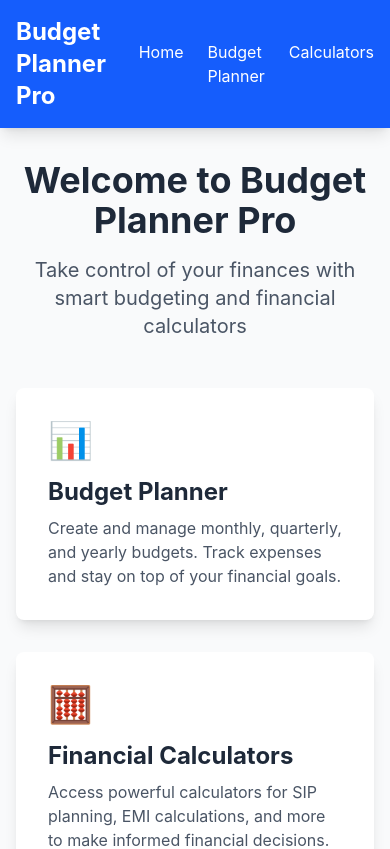
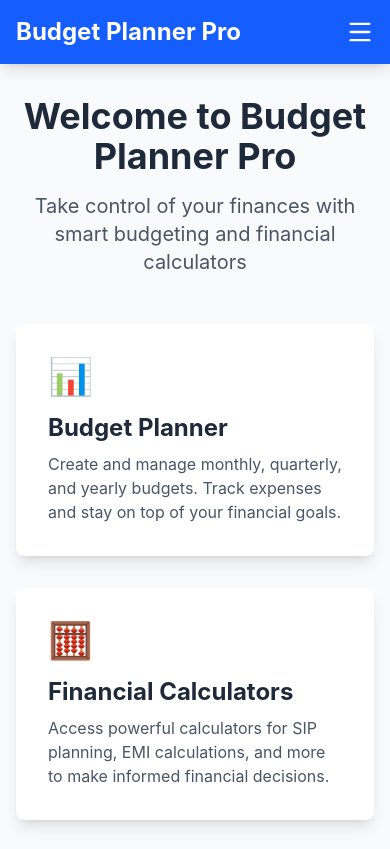
Before and after one commit to abhisri17/budget-planner-app, a React (Vite) app in the folder frontend/: page / in a window 390 px wide. Shown: the top 849 px of the page. Built offline with nearby package versions, Linux system fonts and the light colour scheme.

Commit message:
feat: add mobile navigation with hamburger menu to Header component

```diff
--- a/frontend/package.json
+++ b/frontend/package.json
@@ -12,6 +12,7 @@
   "dependencies": {
     "axios": "^1.13.2",
     "date-fns": "^4.1.0",
+    "lucide-react": "^0.553.0",
     "react": "^19.1.1",
     "react-dom": "^19.1.1",
     "react-router-dom": "^7.9.5",
--- a/frontend/src/components/layout/Header.tsx
+++ b/frontend/src/components/layout/Header.tsx
@@ -1,23 +1,69 @@
+import { useState } from 'react';
 import { Link } from 'react-router-dom';
+import { Menu, X } from 'lucide-react';
 
 const Header = () => {
+  const [isOpen, setIsOpen] = useState(false);
+
+  const toggleMenu = () => {
+    setIsOpen(!isOpen);
+  };
+
+  const navItems = [
+    { label: 'Home', path: '/' },
+    { label: 'Budget Planner', path: '/budget-planner' },
+    { label: 'Calculators', path: '/calculators' },
+  ];
+
   return (
-    <header className="bg-blue-600 text-white shadow-lg">
+    <header className="bg-blue-600 text-white shadow-lg sticky top-0 z-50">
       <div className="container mx-auto px-4 py-4">
         <div className="flex items-center justify-between">
+          {/* Logo */}
           <h1 className="text-2xl font-bold">Budget Planner Pro</h1>
-          <nav className="flex gap-6">
-            <Link to="/" className="hover:text-gray-200 transition">
-              Home
-            </Link>
-            <Link to="/budget-planner" className="hover:text-gray-200 transition">
-              Budget Planner
-            </Link>
-            <Link to="/calculators" className="hover:text-gray-200 transition">
-              Calculators
-            </Link>
+
+          {/* Desktop Navigation */}
+          <nav className="hidden md:flex gap-6">
+            {navItems.map((item) => (
+              <Link
+                key={item.label}
+                to={item.path}
+                className="hover:text-gray-200 transition duration-200"
+              >
+                {item.label}
+              </Link>
+            ))}
           </nav>
+
+          {/* Hamburger Menu Button (Mobile) */}
+          <button
+            onClick={toggleMenu}
+            className="md:hidden flex items-center justify-center"
+            aria-label="Toggle menu"
+          >
+            {isOpen ? (
+              <X size={28} />
+            ) : (
+              <Menu size={28} />
+            )}
+          </button>
         </div>
+
+        {/* Mobile Navigation */}
+        {isOpen && (
+          <nav className="md:hidden mt-4 pb-4 flex flex-col gap-4 border-t border-blue-500 pt-4">
+            {navItems.map((item) => (
+              <Link
+                key={item.label}
+                to={item.path}
+                className="hover:text-gray-200 transition duration-200 py-2"
+                onClick={() => setIsOpen(false)}
+              >
+                {item.label}
+              </Link>
+            ))}
+          </nav>
+        )}
       </div>
     </header>
   );
```
Also changed, not shown: 1 other file (tests, documents, lock files or other folders).
